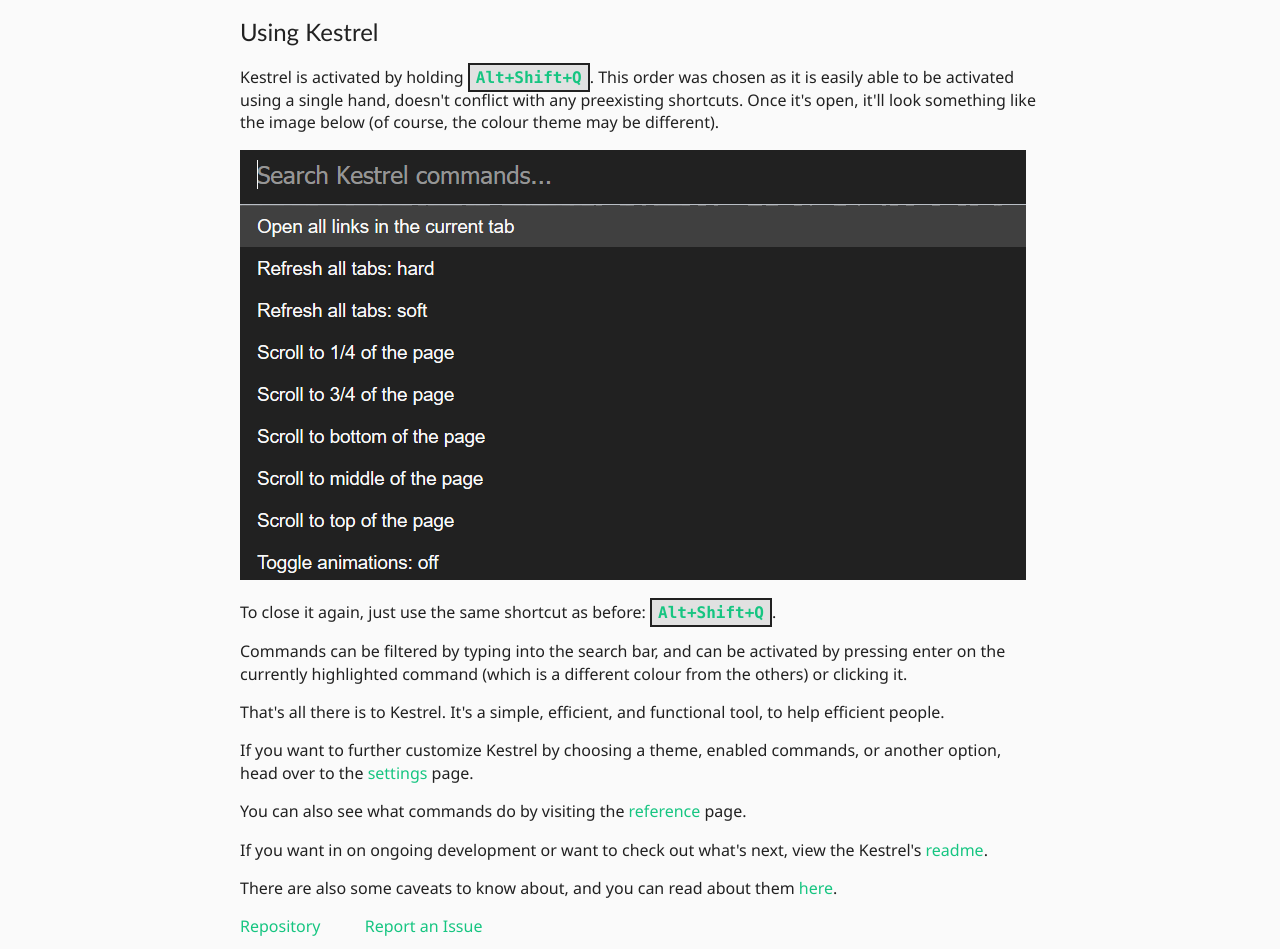
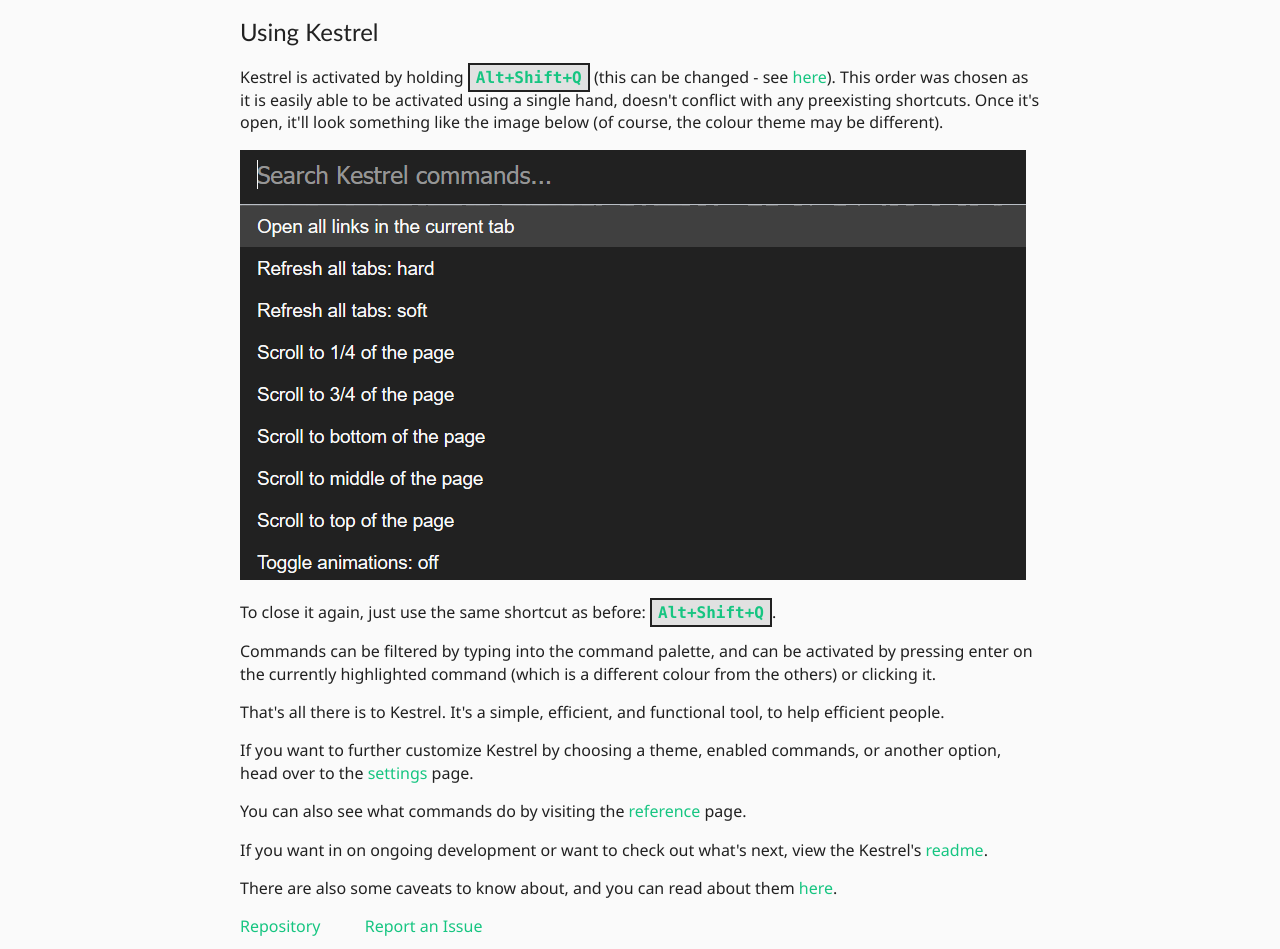
Before and after one commit to hvlck/kestrel, a browser extension: page src/pages/guide/index.html in a window 1280 px wide. Shown: the part 153-1102 px from the top of the page. Drawn offline with Linux system fonts and the light colour scheme.

Commit message:
meta: faq, readme updates, info on how to change activation command

```diff
--- a/src/pages/guide/index.html
+++ b/src/pages/guide/index.html
@@ -56,11 +56,15 @@
         </p>
         <h2>Using Kestrel</h2>
         <p>
-            Kestrel is activated by holding <kbd>Alt+Shift+Q</kbd>. This order
-            was chosen as it is easily able to be activated using a single hand,
-            doesn't conflict with any preexisting shortcuts. Once it's open,
-            it'll look something like the image below (of course, the colour
-            theme may be different).
+            Kestrel is activated by holding <kbd>Alt+Shift+Q</kbd> (this can be
+            changed - see
+            <a
+                href="https://support.mozilla.org/en-US/kb/manage-extension-shortcuts-firefox"
+                >here</a
+            >). This order was chosen as it is easily able to be activated using
+            a single hand, doesn't conflict with any preexisting shortcuts. Once
+            it's open, it'll look something like the image below (of course, the
+            colour theme may be different).
         </p>
         <img src="../media/command-palette.png" loading="lazy" />
         <p>
@@ -68,8 +72,8 @@
             <kbd>Alt+Shift+Q</kbd>.
         </p>
         <p>
-            Commands can be filtered by typing into the search bar, and can be
-            activated by pressing enter on the currently highlighted command
+            Commands can be filtered by typing into the command palette, and can
+            be activated by pressing enter on the currently highlighted command
             (which is a different colour from the others) or clicking it.
         </p>
         <p>
```
Also changed, not shown: README.md.
